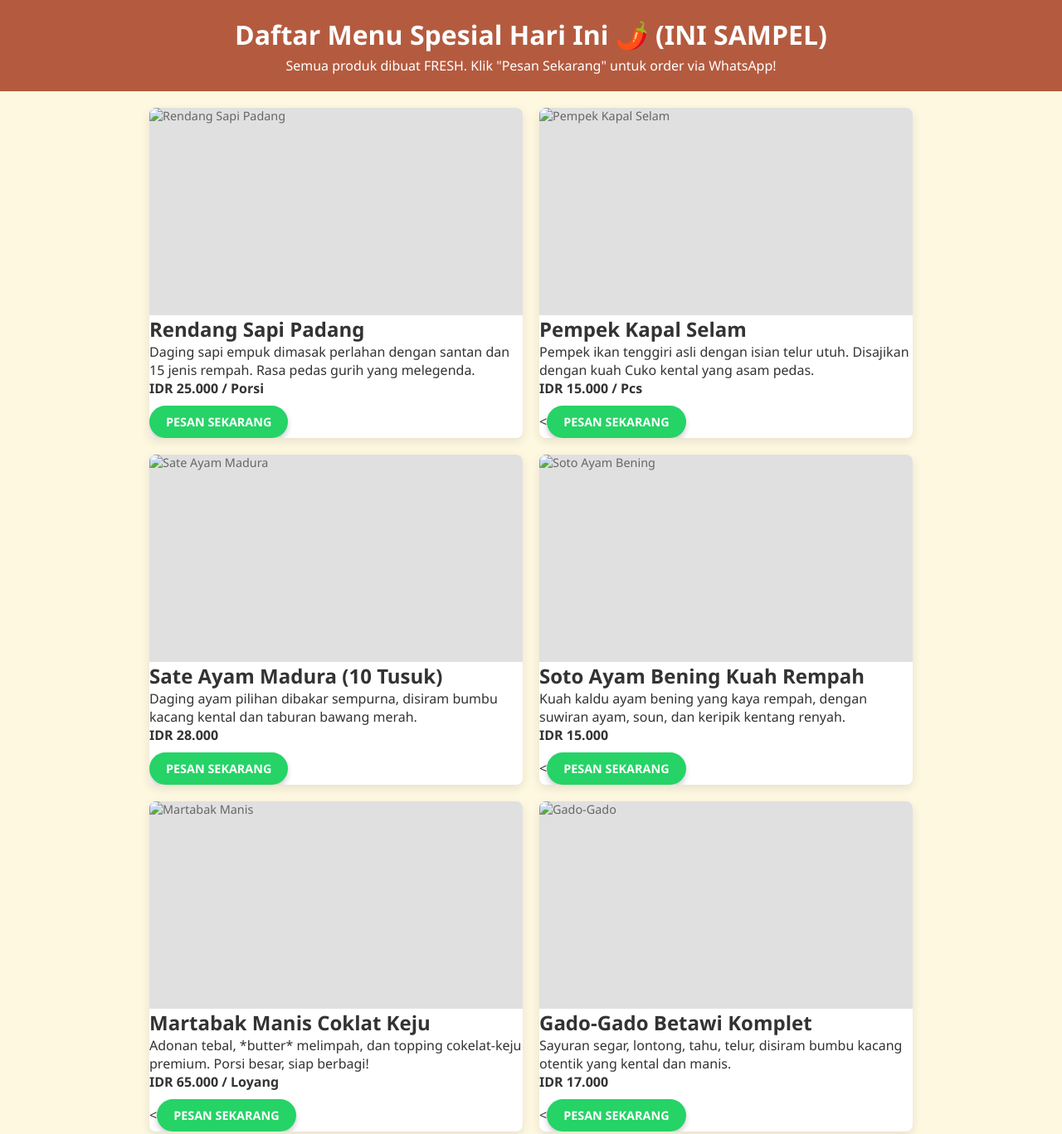
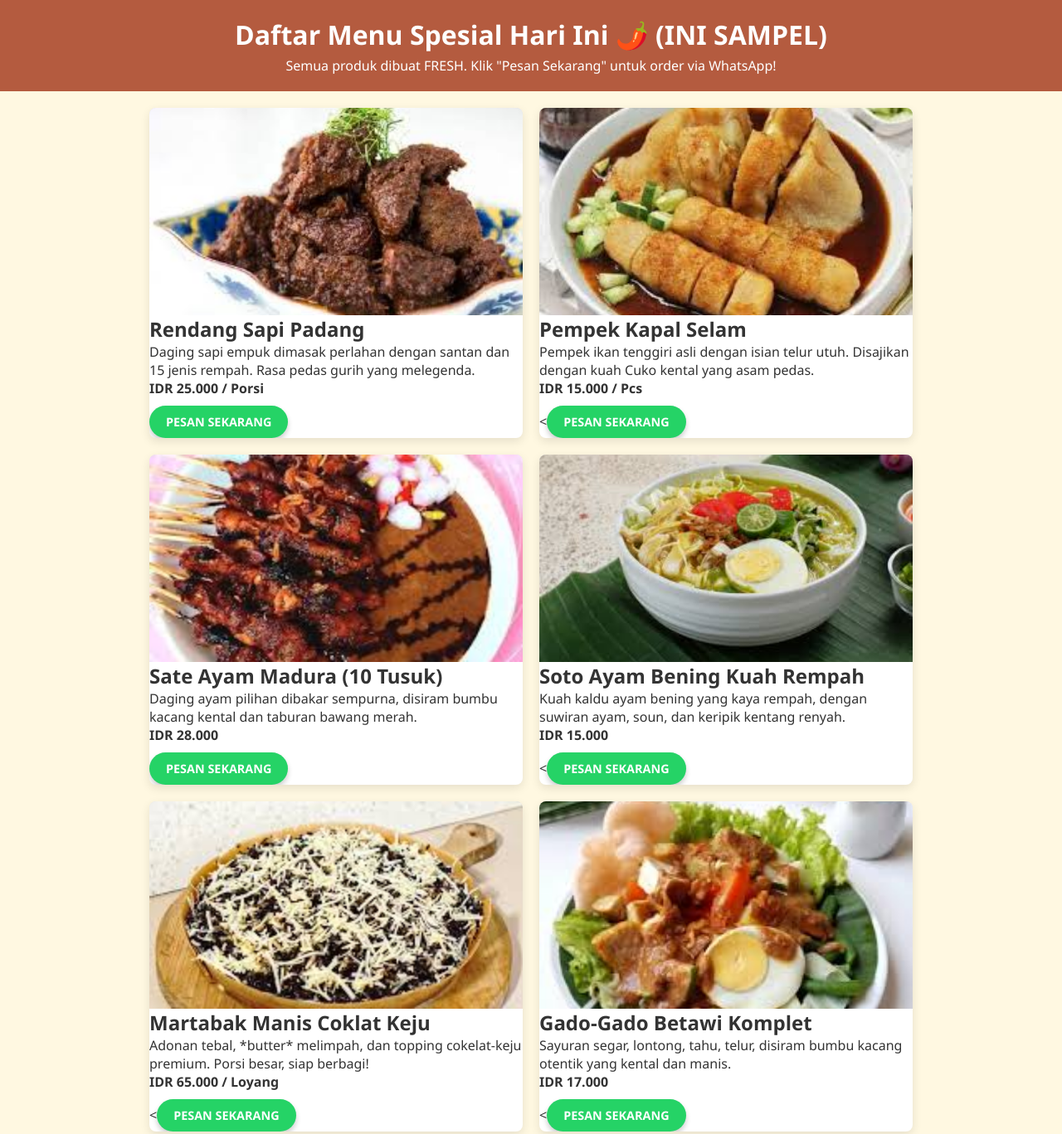
Before and after one commit to Hamami-del/Daput-Lezat, a plain HTML site: page index.html in a window 1280 px wide. Shown: the top 1367 px of the page at 83% size. Drawn offline with Linux system fonts and the light colour scheme.

Commit message:
Update index.html

```diff
--- a/index.html
+++ b/index.html
@@ -17,7 +17,7 @@
 
         <div class="product-card">
             <div class="image-container">
-                <img src="img/rendang.jpg" alt="Rendang Sapi Padang">
+                <img src="rendang.jpg" alt="Rendang Sapi Padang">
             </div>
             <div class="product-details">
                 <h2>Rendang Sapi Padang</h2>
@@ -29,7 +29,7 @@
 
         <div class="product-card">
             <div class="image-container">
-                <img src="img/pempek.jpg" alt="Pempek Kapal Selam">
+                <img src="pempek.jpg" alt="Pempek Kapal Selam">
             </div>
             <div class="product-details">
                 <h2>Pempek Kapal Selam</h2>
@@ -41,7 +41,7 @@
 
         <div class="product-card">
             <div class="image-container">
-                <img src="img/sate-ayam.jpg" alt="Sate Ayam Madura">
+                <img src="sate-ayam.jpg" alt="Sate Ayam Madura">
             </div>
             <div class="product-details">
                 <h2>Sate Ayam Madura (10 Tusuk)</h2>
@@ -53,7 +53,7 @@
 
         <div class="product-card">
             <div class="image-container">
-                <img src="img/soto.jpg" alt="Soto Ayam Bening">
+                <img src="soto.jpg" alt="Soto Ayam Bening">
             </div>
             <div class="product-details">
                 <h2>Soto Ayam Bening Kuah Rempah</h2>
@@ -65,7 +65,7 @@
 
         <div class="product-card">
             <div class="image-container">
-                <img src="img/martabak.jpg" alt="Martabak Manis">
+                <img src="martabak.jpg" alt="Martabak Manis">
             </div>
             <div class="product-details">
                 <h2>Martabak Manis Coklat Keju</h2>
@@ -77,7 +77,7 @@
 
         <div class="product-card">
             <div class="image-container">
-                <img src="img/gado-gado.jpg" alt="Gado-Gado">
+                <img src="gado-gado.jpg" alt="Gado-Gado">
             </div>
             <div class="product-details">
                 <h2>Gado-Gado Betawi Komplet</h2>
@@ -89,7 +89,7 @@
 
         <div class="product-card">
             <div class="image-container">
-                <img src="img/mie-ayam.jpg" alt="Mie Ayam">
+                <img src="mie-ayam.jpg" alt="Mie Ayam">
             </div>
             <div class="product-details">
                 <h2>Mie Ayam Jamur Homemade</h2>
@@ -101,7 +101,7 @@
 
         <div class="product-card">
             <div class="image-container">
-                <img src="img/ayam-geprek.jpg" alt="Ayam Geprek">
+                <img src="ayam-geprek.jpg" alt="Ayam Geprek">
             </div>
             <div class="product-details">
                 <h2>Ayam Geprek Sambal Bawang</h2>
@@ -113,7 +113,7 @@
 
         <div class="product-card">
             <div class="image-container">
-                <img src="img/cendol.jpg" alt="Es Cendol">
+                <img src="cendol.jpg" alt="Es Cendol">
             </div>
             <div class="product-details">
                 <h2>Es Cendol Durian (Dingin)</h2>
@@ -125,7 +125,7 @@
 
         <div class="product-card">
             <div class="image-container">
-                <img src="img/telur-asin.jpg" alt="Telur Asin">
+                <img src="telur-asin.jpg" alt="Telur Asin">
             </div>
             <div class="product-details">
                 <h2>Telur Asin Brebes (Bakar/Rebus)</h2>
@@ -164,4 +164,5 @@
 		<p>INGAT INI SAMPEL- UNTUK PEMESANAN PEMBUTAN WEBSITE-SILAHKAN ORDER VIA https://lynk.id/...... </p>
 
 </body>
+
 </html>
```
